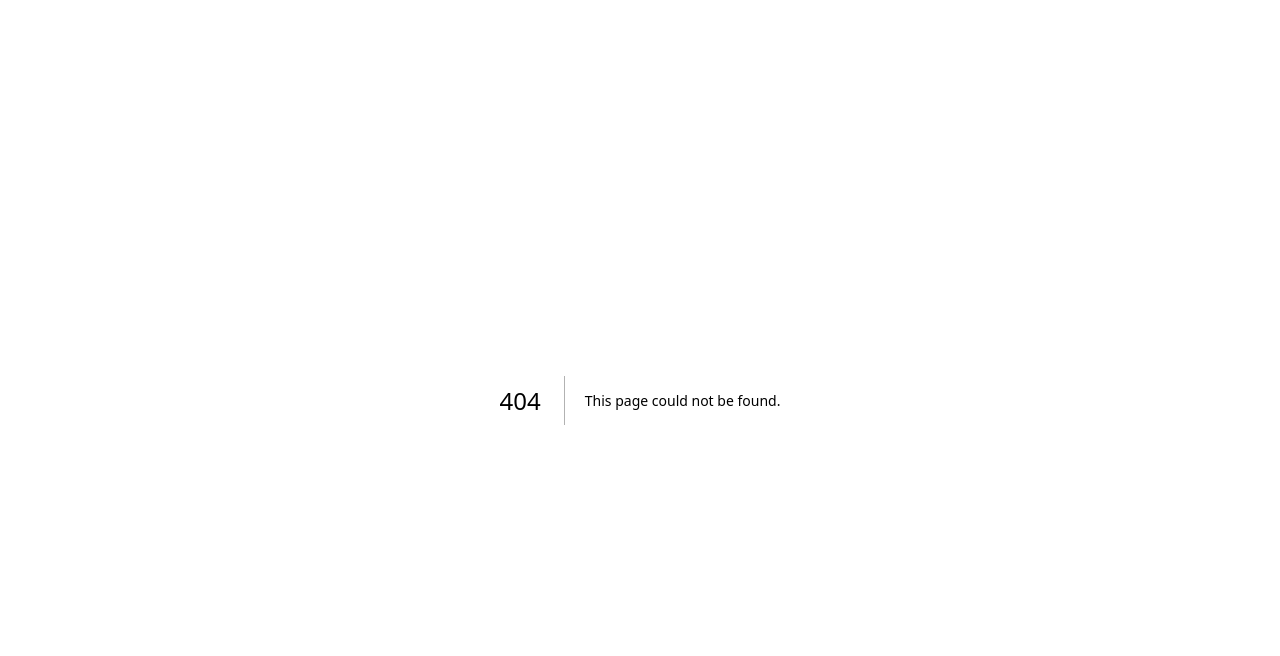
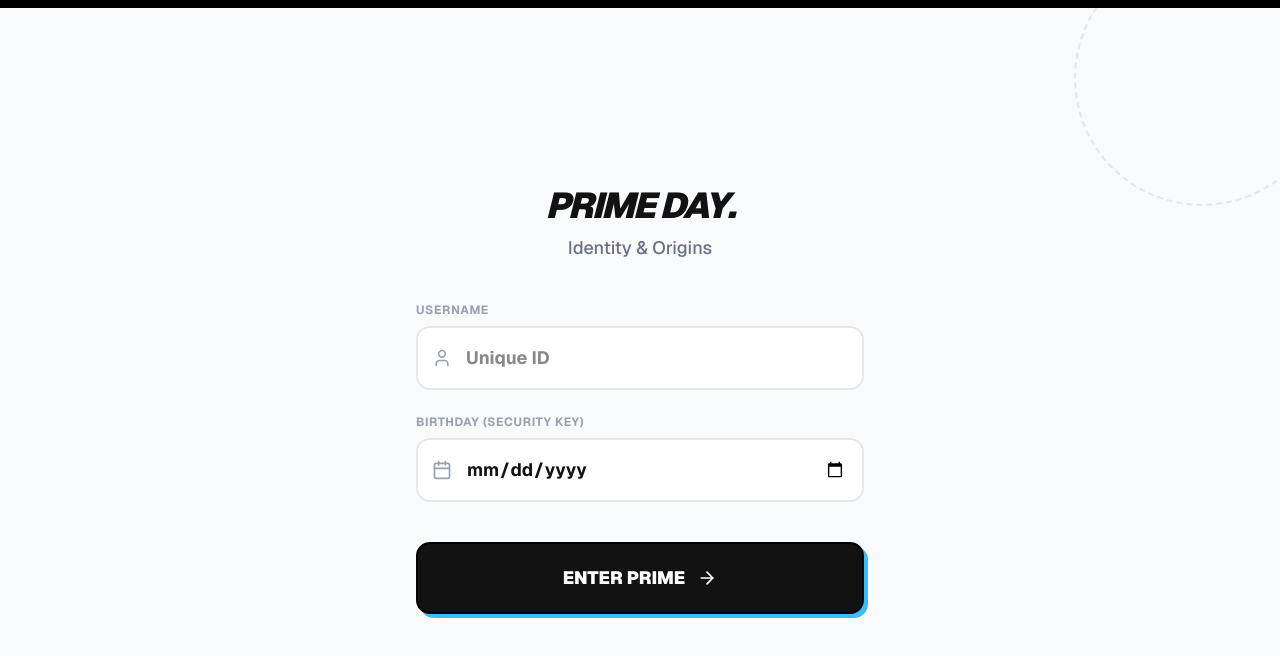
Before and after one commit to StarDust130/Prime-Day, a Next.js app: page /auth in a window 1280 px wide. Before the commit this address had no page. Shown: the top 656 px of the page. Built offline with nearby package versions, Linux system fonts and the light colour scheme.

Commit message:
feat: add authentication page with form handling and user redirection

```diff
--- /dev/null
+++ b/app/(auth)/auth/page.tsx
@@ -0,0 +1,159 @@
+"use client";
+
+import React, { useState, useEffect } from "react";
+import { motion } from "framer-motion";
+import { useRouter } from "next/navigation";
+import { ArrowRight, User, Calendar, AlertCircle } from "lucide-react";
+
+export default function AuthPage() {
+  const router = useRouter();
+  const [formData, setFormData] = useState({ username: "", birthday: "" });
+  const [loading, setLoading] = useState(false);
+  const [error, setError] = useState("");
+  const [successMsg, setSuccessMsg] = useState("");
+
+  // Clear local storage on load to ensure clean slate if they logged out
+  useEffect(() => {
+    localStorage.removeItem("primeDayUserId");
+    localStorage.removeItem("primeDayHasOnboarded");
+  }, []);
+
+  const handleSubmit = async (e: React.FormEvent) => {
+    e.preventDefault();
+    setLoading(true);
+    setError("");
+    setSuccessMsg("");
+
+    try {
+      const res = await fetch("/api/auth", {
+        method: "POST",
+        headers: { "Content-Type": "application/json" },
+        body: JSON.stringify(formData),
+      });
+
+      const data = await res.json();
+
+      if (!res.ok) throw new Error(data.error || "Something went wrong");
+
+      // Success!
+      setSuccessMsg(data.message); // "Welcome back!" or "Profile created!"
+
+      // Save to LocalStorage for Client-Side logic
+      localStorage.setItem("primeDayUserId", data.userId);
+      localStorage.setItem("primeDayUsername", formData.username);
+      localStorage.setItem("primeDayHasOnboarded", String(data.hasOnboarded));
+
+      // Small delay to let user read the "Welcome" message
+      setTimeout(() => {
+        if (data.hasOnboarded) {
+          router.push("/dashboard");
+        } else {
+          router.push("/onboarding");
+        }
+      }, 1000);
+    } catch (err: any) {
+      setError(err.message);
+      setLoading(false);
+    }
+  };
+
+  return (
+    <div className="min-h-screen bg-[#F8FAFC] flex flex-col items-center justify-center p-6 relative overflow-hidden font-sans text-[#121212]">
+      {/* Background */}
+      <div className="absolute top-0 left-0 w-full h-2 bg-black z-10" />
+      <div className="absolute top-[-50px] right-[-50px] w-64 h-64 border-2 border-dashed border-gray-300 rounded-full opacity-50 animate-spin-slow pointer-events-none" />
+
+      {/* Main Card */}
+      <motion.div
+        initial={{ opacity: 0, y: 20 }}
+        animate={{ opacity: 1, y: 0 }}
+        className="w-full max-w-md relative z-20"
+      >
+        <div className="mb-10 text-center">
+          <h1 className="text-4xl font-black uppercase tracking-tighter italic mb-2">
+            Prime Day.
+          </h1>
+          <p className="text-gray-500 font-medium text-lg">
+            Identity & Origins
+          </p>
+        </div>
+
+        <form onSubmit={handleSubmit} className="flex flex-col gap-6">
+          {/* Username */}
+          <div className="group">
+            <label className="block text-xs font-bold uppercase tracking-wider mb-2 text-gray-400">
+              Username
+            </label>
+            <div className="relative">
+              <div className="absolute left-4 top-1/2 -translate-y-1/2 text-gray-400">
+                <User className="w-5 h-5" />
+              </div>
+              <input
+                type="text"
+                required
+                value={formData.username}
+                onChange={(e) =>
+                  setFormData({ ...formData, username: e.target.value })
+                }
+                className="w-full pl-12 pr-4 py-4 bg-white border-2 border-gray-200 rounded-xl text-lg font-bold outline-none transition-all focus:border-black focus:shadow-[4px_4px_0px_0px_#38BDF8]"
+                placeholder="Unique ID"
+              />
+            </div>
+          </div>
+
+          {/* Birthday */}
+          <div className="group">
+            <label className="block text-xs font-bold uppercase tracking-wider mb-2 text-gray-400">
+              Birthday (Security Key)
+            </label>
+            <div className="relative">
+              <div className="absolute left-4 top-1/2 -translate-y-1/2 text-gray-400">
+                <Calendar className="w-5 h-5" />
+              </div>
+              <input
+                type="date"
+                required
+                value={formData.birthday}
+                onChange={(e) =>
+                  setFormData({ ...formData, birthday: e.target.value })
+                }
+                className="w-full pl-12 pr-4 py-4 bg-white border-2 border-gray-200 rounded-xl text-lg font-bold outline-none transition-all focus:border-black focus:shadow-[4px_4px_0px_0px_#38BDF8]"
+              />
+            </div>
+          </div>
+
+          {/* STATUS MESSAGES */}
+          {error && (
+            <motion.div
+              initial={{ opacity: 0, y: -10 }}
+              animate={{ opacity: 1, y: 0 }}
+              className="flex items-center gap-2 text-red-600 bg-red-50 p-4 rounded-xl border border-red-100 font-bold text-sm"
+            >
+              <AlertCircle className="w-5 h-5 flex-shrink-0" />
+              {error}
+            </motion.div>
+          )}
+
+          {successMsg && (
+            <motion.div
+              initial={{ opacity: 0, y: -10 }}
+              animate={{ opacity: 1, y: 0 }}
+              className="flex items-center gap-2 text-green-700 bg-green-50 p-4 rounded-xl border border-green-200 font-black text-center justify-center uppercase tracking-wide"
+            >
+              {successMsg}
+            </motion.div>
+          )}
+
+          <button
+            type="submit"
+            disabled={loading}
+            className="mt-4 w-full bg-[#121212] text-white font-black text-lg py-5 rounded-xl border-2 border-black flex items-center justify-center gap-3 transition-all hover:bg-[#2a2a2a] disabled:opacity-70 disabled:cursor-not-allowed shadow-[4px_4px_0px_0px_#38BDF8] active:translate-y-[2px] active:shadow-none"
+          >
+            {loading ? "Processing..." : "ENTER PRIME"}
+            {!loading && <ArrowRight className="w-5 h-5" />}
+          </button>
+        </form>
+      </motion.div>
+    </div>
+  );
+}
```
